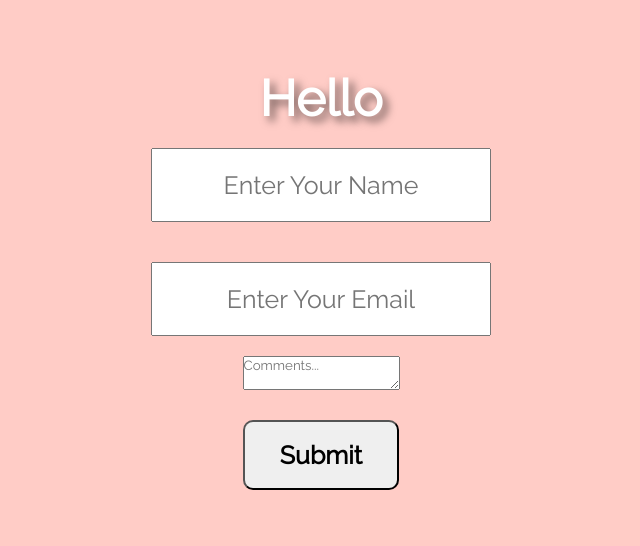
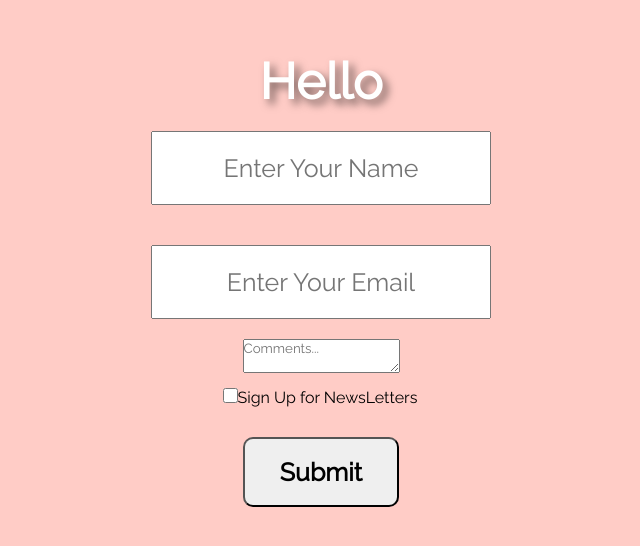
Before and after one commit to UtkarshSinghChouhan/ReactJS_Tutorial, a React (Create React App) app: page / in a window 1280 px wide. Shown: the part 106-652 px from the top of the page, without its empty margins (319-959 px from the left). Built offline with nearby package versions, Linux system fonts and the light colour scheme.

Commit message:
checkbox done

```diff
--- a/src/App.jsx
+++ b/src/App.jsx
@@ -9,7 +9,8 @@ const App = () => {
     let[fullName, setName] = useState({
         fname : "",
         email : "",
-        comments : ""
+        comments : "",
+        checkbox : false
     });
 
     const inputEvent = (e) => {
@@ -17,13 +18,13 @@ const App = () => {
 
         setName((previousValue) => {
 
-            let{name, value} = e.target;   //object Destructuring
+            let{name, value, type, checked} = e.target;   //object Destructuring
 
 
 
             return{
               ...previousValue,
-              [name] : value
+              [name] : (type === 'checkbox') ? checked : value
             }
 
         })
@@ -68,6 +69,19 @@ const App = () => {
                       value={fullName.comments}
                     />
 
+                    <div className="signUp">
+                      <input
+                        id='choose'
+                        name='checkbox'
+                        type="checkbox"
+                        onChange={inputEvent}
+                        checked={fullName.checkbox}
+                      />
+                      <label for='choose'> Sign Up for NewsLetters</label>
+
+                    </div>
+
+
                     <button>Submit</button>
 
                 </form>
--- a/src/index.css
+++ b/src/index.css
@@ -67,3 +67,18 @@ button:hover{
     transform: scale(1.2);
     box-shadow: 8px 8px 10px rgba(0, 0, 0, 0.54);
 }
+
+.signUp{
+    display: inline-flex;
+    width: 197px;
+    margin-top: 15px;
+}
+
+.signUp input{
+    margin-top: 0;
+    margin-bottom: 0;
+    padding-right: 7px;
+    width: 15px;
+    height: 15px;
+
+}
```
